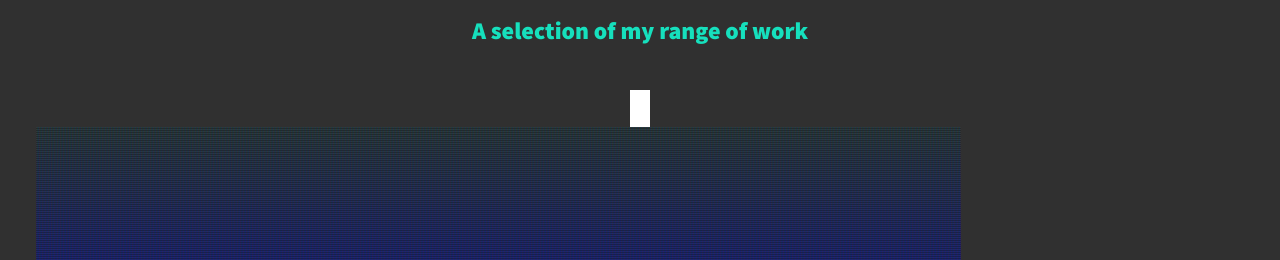
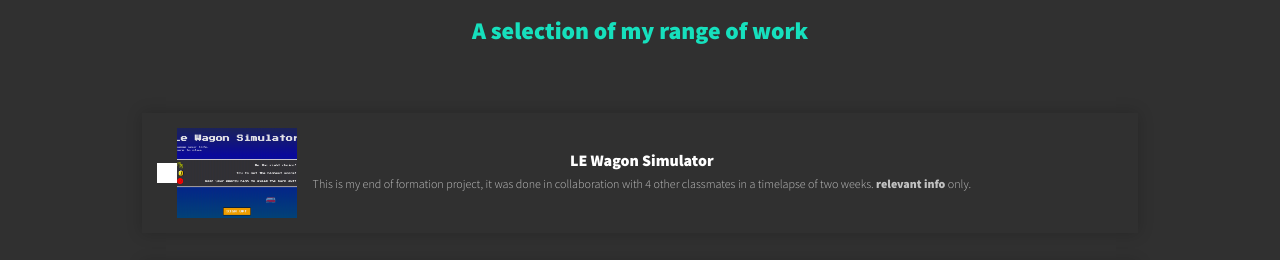
Before and after one commit to TCaen/TCaen.github.io, a plain HTML site: page index.html in a window 1280 px wide. Shown: the part 2032-2292 px from the top of the page. Drawn offline with nearby package versions, Linux system fonts and the light colour scheme.

Commit message:
Add files via upload

```diff
--- a/css/style.css
+++ b/css/style.css
@@ -514,3 +514,64 @@ header {
     transition: all 0.05s;
     transition-timing-function: cubic-bezier(0.1, 2.7, 0.58, 1);
   }
+  .card-product {
+    overflow: hidden;
+    height: 120px;
+    background: var(--clr-dark);
+    box-shadow: 0 0 15px rgba(0,0,0,0.2);
+    display: flex;
+    align-items: center;
+    margin-bottom: 15px;
+    padding: 15px;
+    margin: 15px;
+  }
+
+  .card-product img {
+    height: 100%;
+    width: 120px;
+    object-fit: cover;
+  }
+
+  .card-product h2 {
+    font-size: 16px;
+    font-weight: bold;
+    margin: 0;
+  }
+
+  .card-product p {
+    font-size: 12px;
+    line-height: 1.4;
+    opacity: .7;
+    margin-bottom: 0;
+    margin-top: 8px;
+  }
+
+  .card-product .card-product-infos {
+    padding: 16px;
+  }
+
+  .container {
+    /* On centre */
+    margin: 0 auto;
+
+    /* On limite la largeur pour les grands écrans */
+    max-width: 1280px;
+
+    /* On gère la présence d'une marge */
+    width: 90%;
+}
+
+/*
+* Comme la dite marge est exprimée en pourcentage,
+* on l'augmente sur les devices moins larges.
+*/
+@media only screen and (min-width: 993px){
+    .container {
+        width: 85%;
+    }
+}
+
+.portfolio-flex{
+    display: flex;
+    flex-direction: column;
+}
```
